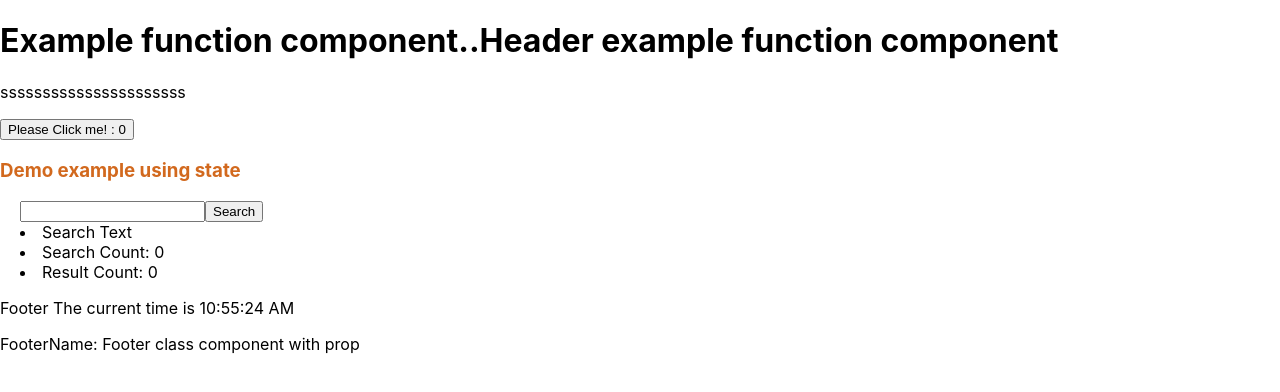
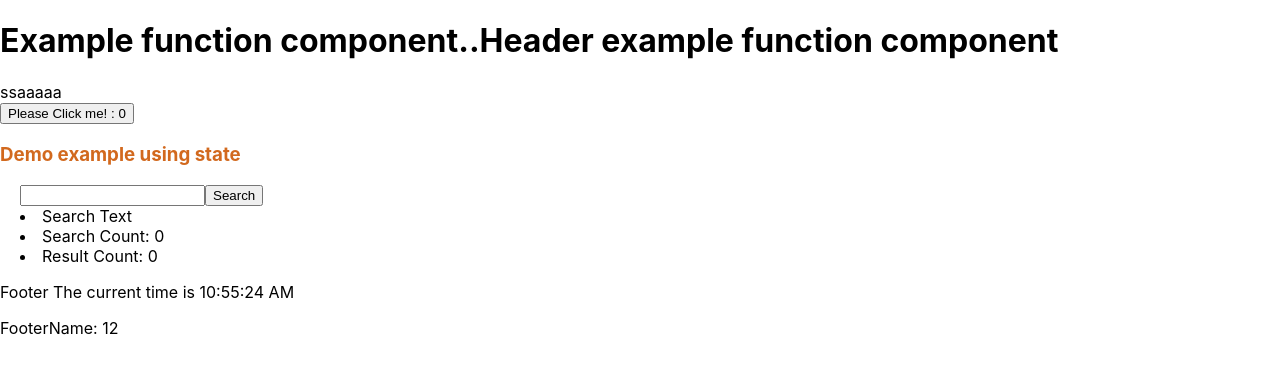
Before and after one commit to dontuty123/pokemon-vue, a React (Create React App) app in the folder 3.Js/react/duyttt/study/my-app-demo/: page / in a window 1280 px wide. Shown: the top 392 px of the page. Built offline with nearby package versions, Linux system fonts and the light colour scheme.

Commit message:
update demo code

```diff
--- a/3.Js/react/duyttt/study/my-app-demo/src/components/Footer/Footer.tsx
+++ b/3.Js/react/duyttt/study/my-app-demo/src/components/Footer/Footer.tsx
@@ -1,5 +1,6 @@
 import React, {Component} from 'react';
 import PropTypes from 'prop-types';
+
 type ClockState = {
     time: Date,
     name?: string;
@@ -15,16 +16,19 @@ class Footer extends Component<{}, ClockState> {
             time: new Date()
         });
     }
+
     //action function define
     componentWillMount() {
         this.tick();
     }
-   // action render
+
+    //  AJAX requests, DOM or update state request, connect js framework: setTimeout or setInterval
     componentDidMount() {
         setInterval(() => {
             this.tick()
         }, 1000)
     }
+
     render() {
         return (
             <div className="App">
@@ -38,11 +42,12 @@ class Footer extends Component<{}, ClockState> {
         );
     }
 }
+
 //validate input type value
-Footer.propTypes ={
-    name:PropTypes.string.isRequired
+Footer.propTypes = {
+    name: PropTypes.string.isRequired
 }
 Footer.defaultProps = {
-    name: 'Footer class component with prop',
+    name: 12,
 };
 export default Footer;
--- a/3.Js/react/duyttt/study/my-app-demo/src/container/Login/Login.tsx
+++ b/3.Js/react/duyttt/study/my-app-demo/src/container/Login/Login.tsx
@@ -6,11 +6,15 @@ import './Login.scss';
  */
 class Login extends Component {
     render() {
+        const children = this.props.title;
         return (
             <div>
-                <p>ssssssssssssssssssssss</p>
+                {children}
             </div>
         );
     }
 }
+Login.defaultProps = {
+    title: 'ssaaaaa'
+}
 export default Login;
```
